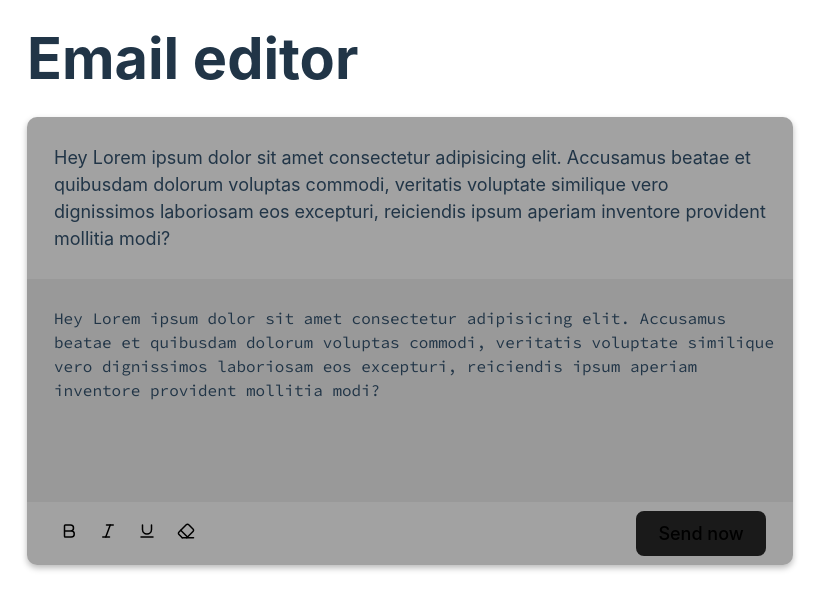
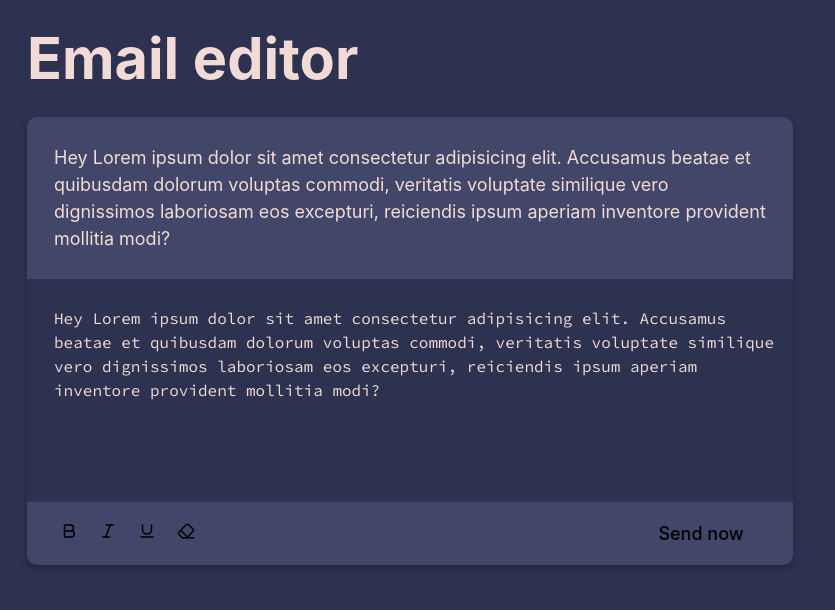
Before and after one commit to klementina1809/email-editor, a React (Vite) app: page / in a window 1280 px wide. Shown: the top 610 px of the page, without its empty margins (0-835 px from the left). Built offline with nearby package versions, Linux system fonts and the light colour scheme.

Commit message:
added styles variables and changed style

```diff
--- a/src/components/email-editor/EmailEditor.tsx
+++ b/src/components/EmailEditor.tsx
@@ -1,7 +1,7 @@
+import { useState, useRef } from "react";
 import { Eraser, Bold, Italic, Underline } from "lucide-react";
-import styles from "./EmailEditor.module.scss";
+import styles from "../styles/EmailEditor.module.scss";
 import parse from "html-react-parser";
-import { useState, useRef } from "react";
 
 export function EmailEditor({ setEmailsList }) {
 	const [text, setText] = useState(
--- a/src/components/email-list/EmailList.tsx
+++ b/src/components/EmailList.tsx
@@ -1,9 +1,7 @@
-import styles from "./EmailList.module.scss";
+import styles from "../styles/EmailList.module.scss";
 import parse from "html-react-parser";
 
-
-function EmailList({emailsList}) {
-
+function EmailList({ emailsList }) {
 	return (
 		<div className={styles.list}>
 			{emailsList.map((email) => (
--- a/src/main.tsx
+++ b/src/main.tsx
@@ -1,10 +1,10 @@
 import React from "react";
 import ReactDOM from "react-dom/client";
 import Home from "./Home.jsx";
-import "./index.css";
+import "./styles/index.css";
 
 ReactDOM.createRoot(document.getElementById("root")!).render(
 	<React.StrictMode>
-		<Home/>
+		<Home />
 	</React.StrictMode>
 );
--- a/src/components/email-editor/EmailEditor.module.scss
+++ b/src/styles/EmailEditor.module.scss
@@ -1,12 +1,14 @@
 @import url('https://fonts.googleapis.com/css2?family=Source+Code+Pro:ital,wght@0,200..900;1,200..900&display=swap');
+@import 'variables';
+
 .card {
-	background-color: rgba(0, 0, 0, 0.4);
+	background-color: $primary-color;
 	border-radius: 10px;
 	overflow: hidden;
-	box-shadow: 0 3px 6px rgba(0, 0, 0, 0.275);
+	box-shadow: 0 3px 6px $shadow-color;
 
 	.prevue {
-		background-color: rgba(255, 255, 255, 0.085);
+		background-color: $secondary-color;
 		padding: 1.5rem;
 	}
 	.editor {
@@ -20,7 +22,7 @@
 	}
 
 	.actions {
-		background-color: rgba(255, 255, 255, 0.085);
+		background-color: $secondary-color;
 		display: flex;
 		justify-content: space-between;
 		align-items: center;
@@ -47,7 +49,7 @@
 			font-size: 1em;
 			font-weight: 500;
 			font-family: inherit;
-			background-color: #1a1a1a;
+			background-color: $secondary-color;
 			cursor: pointer;
 			transition: border-color 0.3s ease-in-out;
 			&:hover {
--- a/src/components/email-list/EmailList.module.scss
+++ b/src/styles/EmailList.module.scss
@@ -1,3 +1,5 @@
+@import "variables";
+
 .list {
 	margin-left: 1.5rem;
 	display: flex;
@@ -5,10 +7,10 @@
 	justify-content: center;
 
 	> div {
-		background-color: rgba(0, 0, 0, 0.4);
+		background-color: $secondary-color;
 		border-radius: 10px;
 		overflow: hidden;
-		box-shadow: 0 3px 6px rgba(0, 0, 0, 0.275);
+		box-shadow: 0 3px 6px $shadow-color;
 		padding: 1.5rem;
 		margin-bottom: 2rem;
 	}
--- a/src/index.css
+++ b/src/styles/index.css
@@ -4,8 +4,8 @@
 	font-weight: 400;
 	font-size: 18px;
 	color-scheme: light dark;
-	color: rgba(255, 255, 255, 0.87);
-	background-color: #242424;
+	color: #f2dbd6;
+	background-color: #2D3250;
 
 	font-synthesis: none;
 	text-rendering: optimizeLegibility;
@@ -17,14 +17,6 @@
 	width: 100%;
 }
 
-a {
-	font-weight: 500;
-	color: #646cff;
-	text-decoration: inherit;
-}
-a:hover {
-	color: #535bf2;
-}
 
 body {
 	margin: 0;
@@ -38,16 +30,3 @@ h1 {
 	margin-top: 0;
 	margin-bottom: 1.5rem;
 }
-
-@media (prefers-color-scheme: light) {
-	:root {
-		color: #213547;
-		background-color: #ffffff;
-	}
-	a:hover {
-		color: #747bff;
-	}
-	button {
-		background-color: #f9f9f9;
-	}
-}
--- /dev/null
+++ b/src/styles/variables.scss
@@ -0,0 +1,4 @@
+$primary-color: #2d3250;
+$secondary-color: #424769;
+$text-color: #f2dbd6;
+$shadow-color: rgba(0, 0, 0, 0.275);
```
Also changed, not shown: src/Home.jsx (+4 -4 lines).
